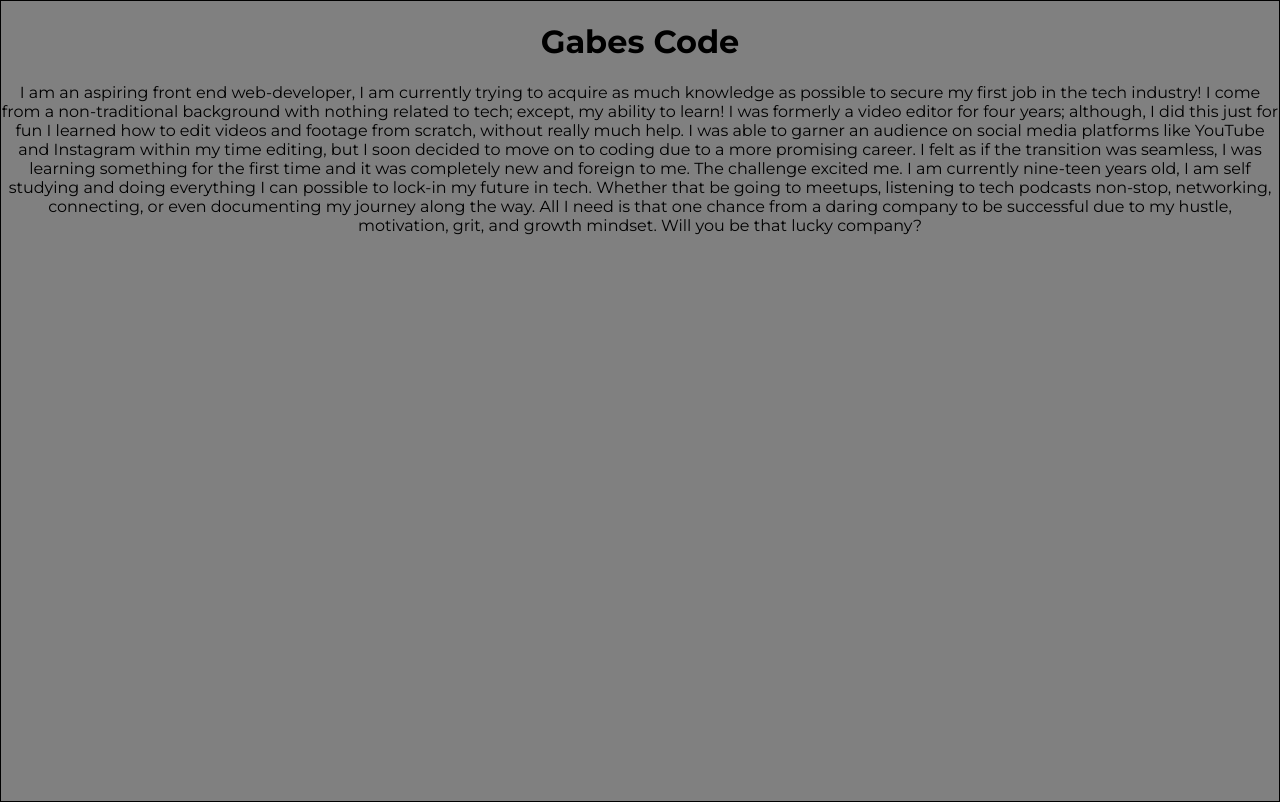
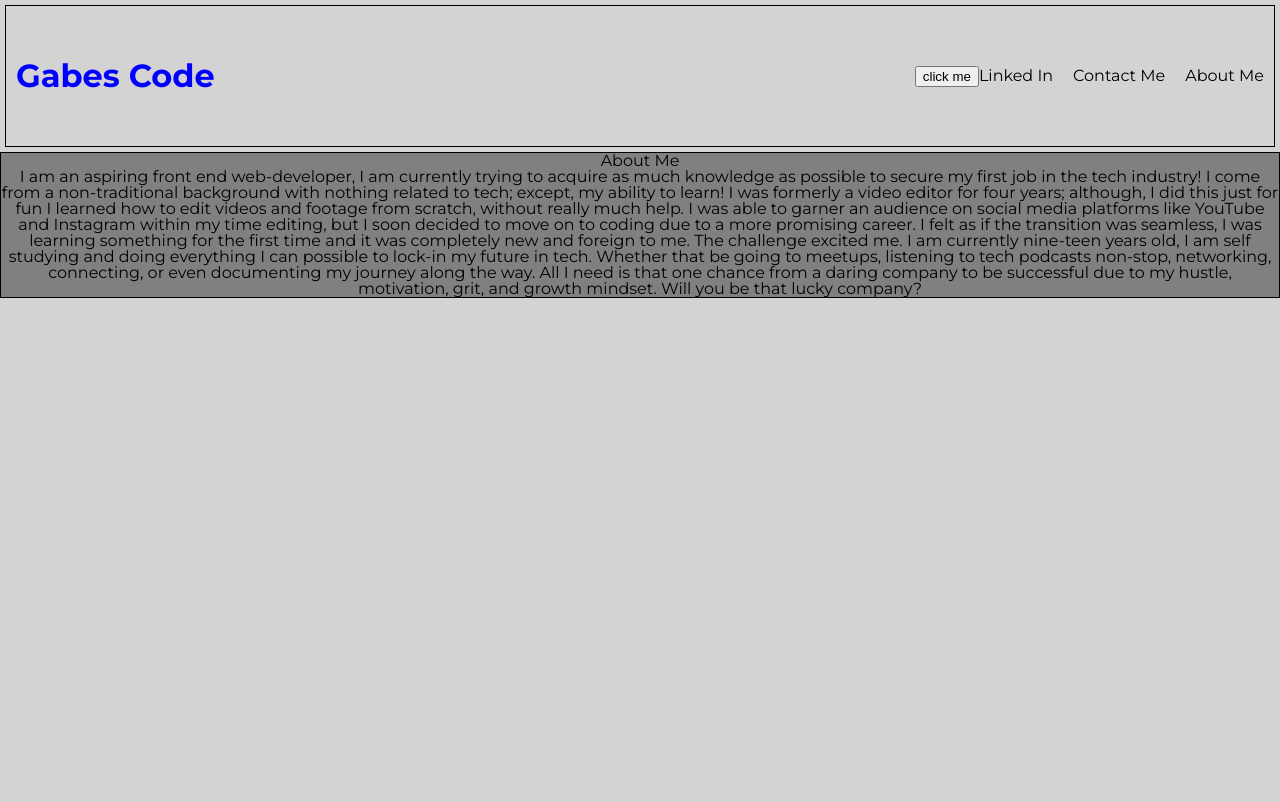
Before and after one commit to gabescode/gabescode, a plain HTML site: page index.html in a window 1280 px wide. Drawn offline with Linux system fonts and the light colour scheme.

Commit message:
added some cool stuff

```diff
--- a/index.html
+++ b/index.html
@@ -11,8 +11,19 @@
 </head>
 
 <body>
+    <div class="header">
+        <div id="logo"></div>
+        <div class="links">
+            <button onclick="changeColor(logo,'red')">click me</button>
+            <ul>
+                <li><a href="https://www.linkedin.com/in/gabriel-lobaina">Linked In</a></li>
+                <li><a href="">Contact Me</a></li>
+                <li><a href="">About Me</a></li>
+            </ul>
+        </div>
+    </div>
     <div class="content">
-        <h1>Gabes Code</h1>
+        <h1>About Me</h1>
         <p>
             I am an aspiring front end web-developer,
             I am currently trying to acquire as much
@@ -34,6 +45,20 @@
             successful due to my hustle, motivation, grit, and growth mindset. Will you be that lucky company?
         </p>
     </div>
+    <script>
+        console.log("hello world");
+        var logo = document.getElementById("logo")
+        logo.innerText = "Gabes Code"
+        logo.style.color = "blue"
+        logo.style.fontSize = "32px"
+        logo.style.fontWeight = "bold"
+        //logo.style.color = "red"
+        function changeColor(element, color) {
+            element.style.color = color
+            alert("Welcome to my page")
+        }
+      //  changeColor(logo, "red")
+    </script>
 
 </body>
 
--- a/style.css
+++ b/style.css
@@ -1,14 +1,105 @@
 @import url('https://fonts.googleapis.com/css2?family=Montserrat:wght@400;700&display=swap');
+
+html, body, div, span, applet, object, iframe,
+h1, h2, h3, h4, h5, h6, p, blockquote, pre,
+a, abbr, acronym, address, big, cite, code,
+del, dfn, em, img, ins, kbd, q, s, samp,
+small, strike, strong, sub, sup, tt, var,
+b, u, i, center,
+dl, dt, dd, ol, ul, li,
+fieldset, form, label, legend,
+table, caption, tbody, tfoot, thead, tr, th, td,
+article, aside, canvas, details, embed,
+figure, figcaption, footer, header, hgroup,
+menu, nav, output, ruby, section, summary,
+time, mark, audio, video {
+	margin: 0;
+	padding: 0;
+	border: 0;
+	font-size: 100%;
+	font: inherit;
+	vertical-align: baseline;
+}
+/* HTML5 display-role reset for older browsers */
+article, aside, details, figcaption, figure,
+footer, header, hgroup, menu, nav, section {
+	display: block;
+}
+body {
+	line-height: 1;
+}
+ol, ul {
+	list-style: none;
+}
+blockquote, q {
+	quotes: none;
+}
+blockquote:before, blockquote:after,
+q:before, q:after {
+	content: '';
+	content: none;
+}
+table {
+	border-collapse: collapse;
+	border-spacing: 0;
+}
 
 body {
     background-color: lightgrey;
     font-family: 'Montserrat', sans-serif;
-    margin: 0;
 }
+
 
 .content {
     border: 1px solid black;
     text-align: center;
-    height: 100vh;
     background-color: grey;
 }
+
+ul {
+    display: flex;
+    gap: 20px;
+    list-style-type: none;
+}
+
+.header  {
+    display: flex;
+    align-items: center;
+    border: 1px solid black;
+    margin: 5px;
+    padding: 10px;
+    height: 120px;
+    justify-content: space-between;
+}
+
+ul a {
+    text-decoration: none;
+    color: black;
+
+}
+
+.logo {
+
+    display: flex;
+    justify-content: center;
+    align-items: center;
+}
+
+.logo h1 {
+    color: rebeccapurple;
+    display: block;
+    margin: 0;
+    padding: 0;
+    line-height: 24px;
+}
+
+.links {
+
+    display: flex;
+    justify-content: center;
+    align-items: center;
+}
+
+.logo, .links {
+    height: 100%;
+}
```
Also changed, not shown: 1 other file.
